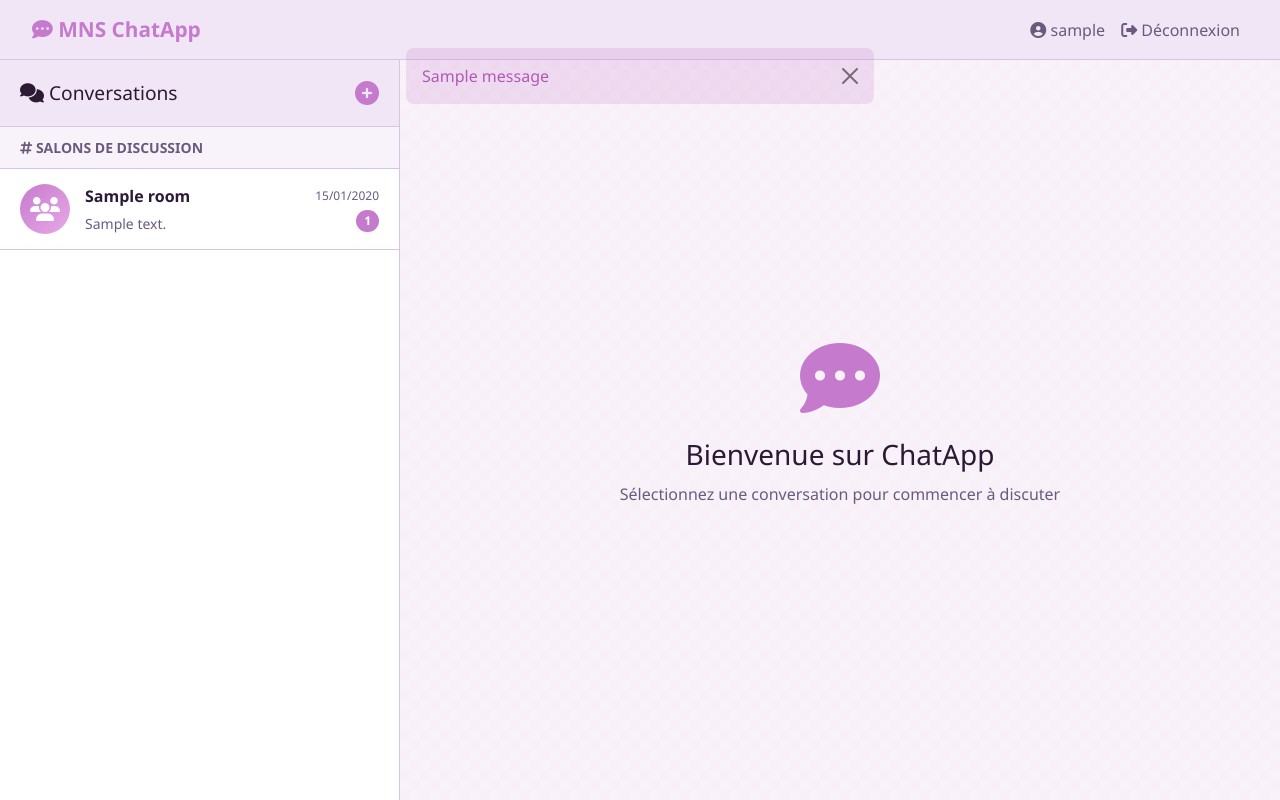
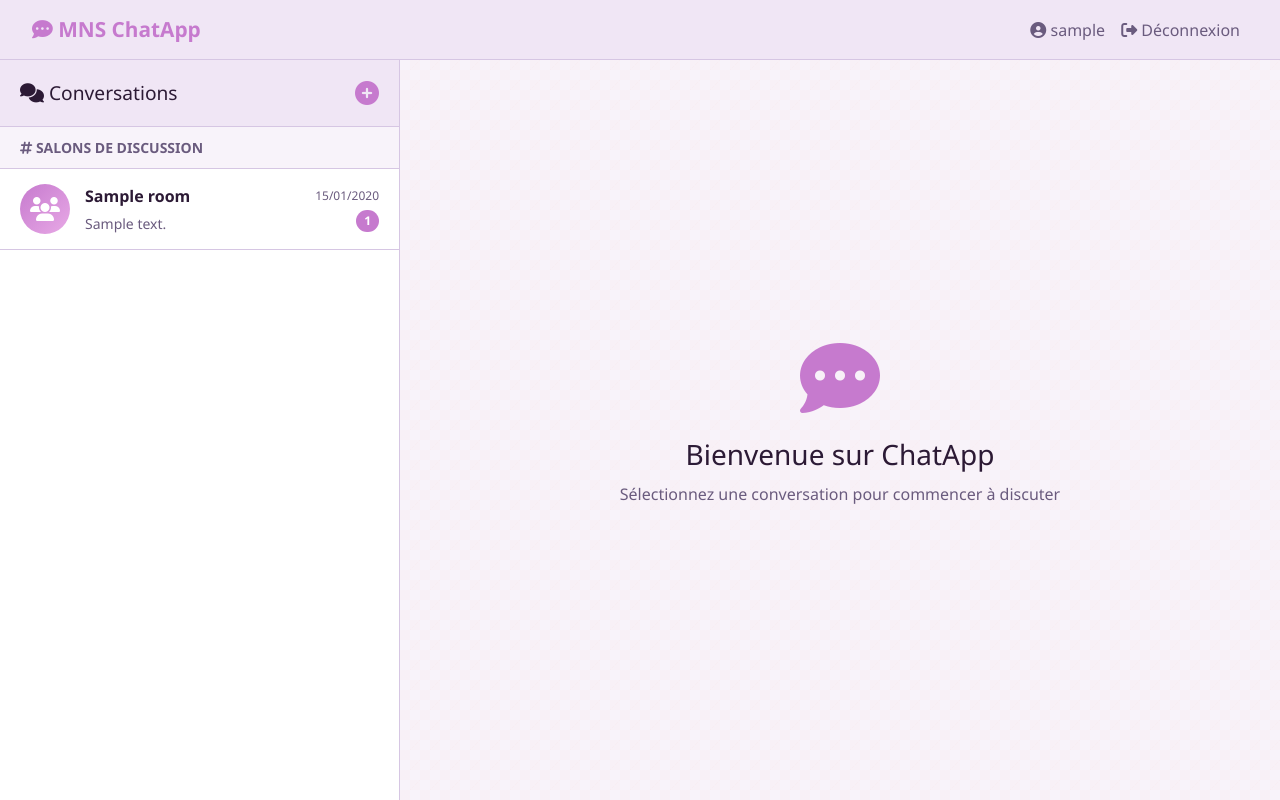
Before and after one commit to merezz-code/chatApp, a Django app: page / in a window 1280 px wide. Run offline with Django 5.2, Linux system fonts and the light colour scheme; a user stored in the database is signed in; tables that the repository leaves empty hold one stand-in row (values such as "Sample post"); one stand-in notice (Sample message) is shown; some libraries are stand-ins or nearby versions.

Commit message:
regler message

```diff
--- a/chat/templates/chat/base.html
+++ b/chat/templates/chat/base.html
@@ -156,10 +156,7 @@
         {% if messages %}
             <div class="position-fixed top-0 start-50 translate-middle-x mt-5 px-3" style="z-index: 9999; width: 100%; max-width: 500px;">
                 {% for message in messages %}
-                    <div class="alert alert-{{ message.tags }} alert-dismissible fade show" role="alert">
-                        {{ message }}
-                        <button type="button" class="btn-close" data-bs-dismiss="alert"></button>
-                    </div>
+
                 {% endfor %}
             </div>
         {% endif %}
```
